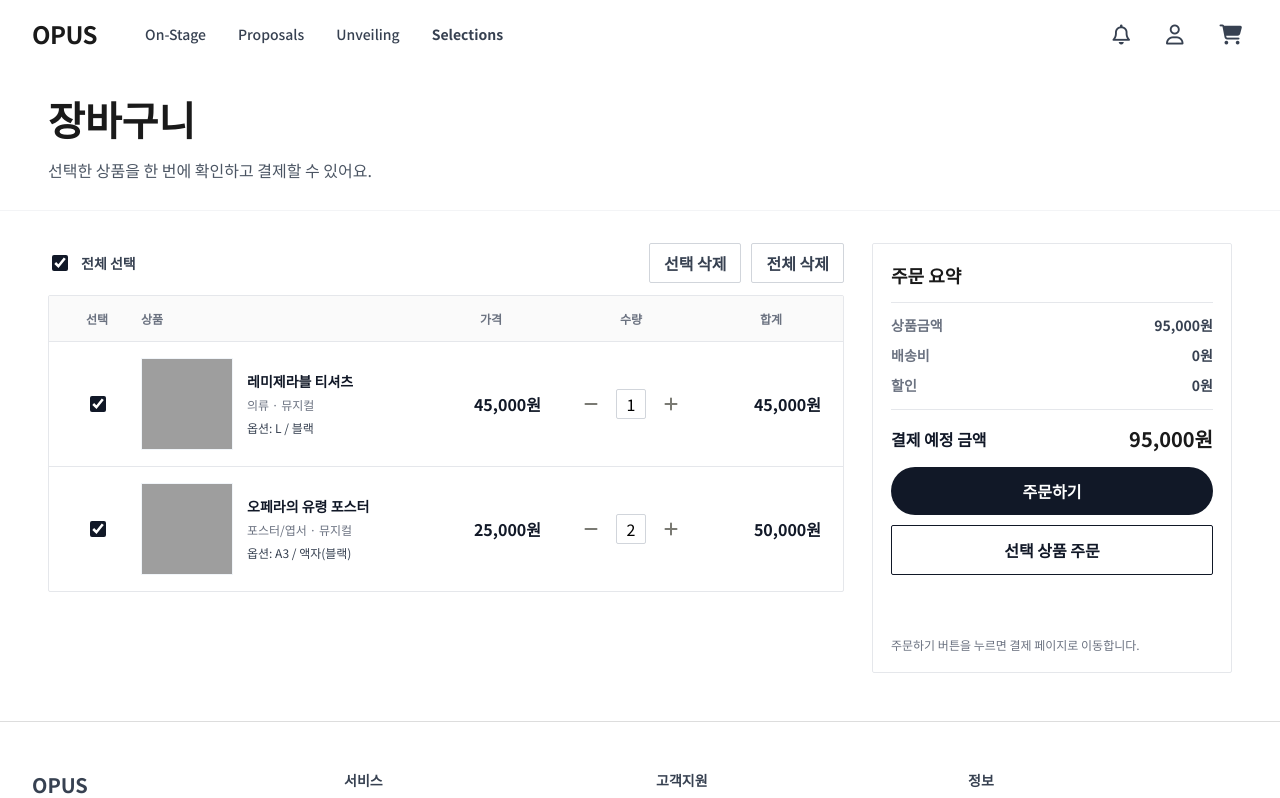
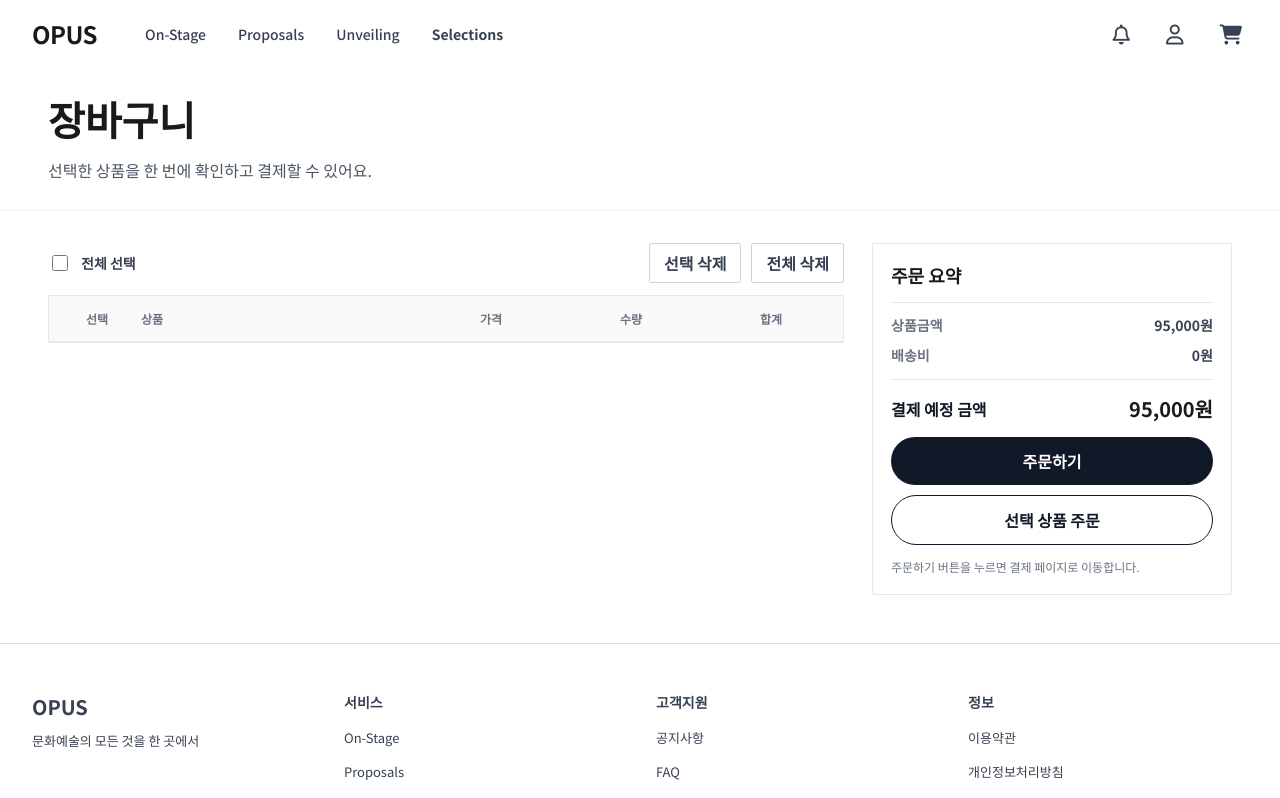
Before and after one commit to NiKangNaeKang/OPUS, a React (Vite) app in the folder opus/: page /selections/cart in a window 1280 px wide. Shown: the top 798 px of the page. Built offline with nearby package versions, Linux system fonts and the light colour scheme; grey boxes are pictures that could not be loaded.

Commit message:
0205 장바구니 페이지 구현 중

```diff
--- a/opus/src/css/cart.css
+++ b/opus/src/css/cart.css
@@ -1,7 +1,6 @@
 /* ============== MAIN LAYOUT ============== */
 
 .cart {
-  padding: 40px 0px;
   max-width: 1440px;
   margin: 0 auto;
 }
@@ -372,13 +371,13 @@
   cursor: pointer;
 }
 
-.btn--solid {
+.btn-solid {
   background: #111827;
   border: 1px solid #111827;
   color: #fff;
 }
 
-.btn--solid:hover {
+.btn-solid:hover {
   background: #374151;
   border-color: #374151;
 }
@@ -387,6 +386,7 @@
   background: #fff;
   color: #111827;
   border: 1px solid #111827;
+  border-radius: 999px;
 }
 
 #option-order:hover {
--- a/opus/src/pages/selections/Cart.jsx
+++ b/opus/src/pages/selections/Cart.jsx
@@ -1,6 +1,12 @@
-import "../../css/cart.css"
+import "../../css/Cart.css"
+import { useCartStore } from "../../store/cartStore";
 
 const Cart = () => {
+
+  const items = useCartStore((s) => s.items);
+  const setQty = useCartStore((s) => s.setQty);
+  const removeItem = useCartStore((s) => s.removeItem);
+  const getTotals = useCartStore((s) => s.getTotals);
 
   return (
     // <!-- MAIN -->
@@ -17,7 +23,7 @@ const Cart = () => {
         <div className="cart-left">
           <div className="cart-toolbar">
             <label className="check">
-            <input type="checkbox" checked />
+              <input type="checkbox" />
               <span>전체 선택</span>
             </label>
 
@@ -37,28 +43,28 @@ const Cart = () => {
             </div>
 
             {/* <!-- row 1 --> */}
+            {items.map((item, index) => {
               <article className="cart-row">
                 <div className="cart-cell cart-cell--check">
-              <input type="checkbox" checked />
+                  <input type="checkbox" />
                 </div>
 
                 <div className="cart-cell cart-cell--item">
                   <div className="cart-item">
                     <div className="cart-item__thumb">
-                  <img src="https://storage.googleapis.com/uxpilot-auth.appspot.com/a7f5aa7753-078f8203afee3d340d1f.png"
-                    alt="레미제라블 티셔츠" />
+                      <img src={`${import.meta.env.VITE_API_URL}${item.thumbnail}`}
+                        alt={item.goodsName} />
                     </div>
 
                     <div className="cart-item__info">
-                  <p className="cart-item__title">레미제라블 티셔츠</p>
-                  <p className="cart-item__meta">의류 · 뮤지컬</p>
-                  <p className="cart-item__option">옵션: L / 블랙</p>
+                      <p className="cart-item__title">{item.goodsName}</p>
+                      <p className="cart-item__option">{`옵션 : ${item.size} / ${item.color}`}</p>
                     </div>
                   </div>
                 </div>
 
                 <div className="cart-cell cart-cell--price">
-              <p className="money">45,000원</p>
+                  <p className="money">{item.unitPrice}</p>
                 </div>
 
                 <div className="cart-cell cart-cell--qty">
@@ -78,49 +84,7 @@ const Cart = () => {
                   <p className="money money--strong">45,000원</p>
                 </div>
               </article>
-
-          {/* <!-- row 2 --> */}
-          <article className="cart-row">
-            <div className="cart-cell cart-cell--check">
-              <input type="checkbox" checked />
-            </div>
-
-            <div className="cart-cell cart-cell--item">
-              <div className="cart-item">
-                <div className="cart-item__thumb">
-                  <img src="https://storage.googleapis.com/uxpilot-auth.appspot.com/09fbe5dfb3-854f6874ce67ddda6d1e.png"
-                    alt="오페라의 유령 포스터" />
-                </div>
-
-                <div className="cart-item__info">
-                  <p className="cart-item__title">오페라의 유령 포스터</p>
-                  <p className="cart-item__meta">포스터/엽서 · 뮤지컬</p>
-                  <p className="cart-item__option">옵션: A3 / 액자(블랙)</p>
-                </div>
-              </div>
-            </div>
-
-            <div className="cart-cell cart-cell--price">
-              <p className="money">25,000원</p>
-            </div>
-
-            <div className="cart-cell cart-cell--qty">
-              <div className="qty">
-                <button className="qty__btn" type="button" aria-label="minus">
-                  <i className="fa-solid fa-minus"></i>
-                </button>
-                <input className="qty__input" type="number" value="2" min="1"
-                  oninput="this.value = this.value.replace(/[^0-9]/g, '')" />
-                <button className="qty__btn" type="button" aria-label="plus">
-                  <i className="fa-solid fa-plus"></i>
-                </button>
-              </div>
-            </div>
-
-            <div className="cart-cell cart-cell--sum">
-              <p className="money money--strong">50,000원</p>
-            </div>
-          </article>
+            })}
           </div>
         </div>
 
@@ -138,10 +102,6 @@ const Cart = () => {
                 <span className="k">배송비</span>
                 <span className="v">0원</span>
               </div>
-            <div className="summary__row">
-              <span className="k">할인</span>
-              <span className="v">0원</span>
-            </div>
             </div>
 
             <div className="summary__total">
@@ -150,8 +110,8 @@ const Cart = () => {
             </div>
 
             <div className="summary__actions">
-            <button className="btn btn--solid" type="button">주문하기</button>
-            <button className="btn btn--outline" id="option-order" type="button">선택 상품 주문</button>
+              <button className="btn btn-solid" type="button">주문하기</button>
+              <button className="btn btn-outline" id="option-order" type="button">선택 상품 주문</button>
             </div>
 
             <p className="summary__note">
--- a/opus/src/pages/selections/SelectionsDetail.jsx
+++ b/opus/src/pages/selections/SelectionsDetail.jsx
@@ -4,7 +4,7 @@ import { useParams } from "react-router-dom";
 import { axiosApi } from "../../api/axiosAPI";
 import Loading from "../../components/common/Loading";
 import "../../css/Selections-detail.css";
-import pic1 from "../../assets/exhibitionExam.png";
+import { useCartStore } from "../../store/cartStore";
 
 
 const SelectionsDetail = () => {
@@ -74,9 +74,11 @@ const SelectionsDetail = () => {
 
   }, [goodsDetail, goodsImgList, goodsOptions])
 
+  const handleTab = (tab) => setTab(tab);
+
   const handleQty = (nextQty) => {
 
-    if (!selectedOptionRow) {
+    if ((hasSize || hasColor) && !selectedOptionRow) {
       alert("옵션을 먼저 선택해주세요.");
       return;
     }
@@ -86,7 +88,9 @@ const SelectionsDetail = () => {
       return;
     }
 
-    if (nextQty > selectedOptionRow.stock) {
+    const stock = effectiveOptionRow?.stock;
+
+    if (stock != null && nextQty > stock) {
       alert("선택 가능한 재고 수량을 초과했습니다.");
       return;
     }
@@ -94,8 +98,6 @@ const SelectionsDetail = () => {
     setQty(nextQty);
 
   }
-
-  const handleTab = (tab) => setTab(tab);
 
   // 옵션 존재 여부
   const hasSize = useMemo(() => goodsOptions.some((opt) => opt.goodsSize), [goodsOptions]);
@@ -151,15 +153,73 @@ const SelectionsDetail = () => {
     return null;
   }, [goodsOptions, hasSize, hasColor, selectedSize, selectedColor]);
 
+  // 옵션이 없는 상품일 때(사이즈/색상 모두 없음) 재고 기준이 될 row
+  const baseOptionRow = useMemo(() => {
+    return goodsOptions?.[0] ?? null; // 보통 1행 있음(둘 다 NULL + stock)
+  }, [goodsOptions]);
+
+  // 실제 수량 제한에 사용할 row (옵션 있으면 선택된 row, 없으면 base row)
+  const effectiveOptionRow = useMemo(() => {
+    if (hasSize || hasColor) return selectedOptionRow; // 옵션 상품
+    return baseOptionRow; // 옵션 없는 상품
+  }, [hasSize, hasColor, selectedOptionRow, baseOptionRow]);
+
   // 옵션 변경 시 재고와 선택 수량 비교 (옵션마다 재고가 다르기 때문!)
   useEffect(() => {
-
-    if (selectedOptionRow != null && qty > selectedOptionRow.stock) {
+    if (effectiveOptionRow != null && qty > effectiveOptionRow.stock) {
       alert("재고 이하의 수량만 선택 가능합니다.");
       setQty(1);
     }
+  }, [effectiveOptionRow, qty]);
 
-  }, [selectedOptionRow])
+  useEffect(() => {
+    setQty(1);
+  }, [selectedOptionRow]);
+
+  // ===== 장바구니 =====
+  const addItem = useCartStore((s) => s.addItem);
+
+  const handleAddToCart = () => {
+    // 옵션 검증
+    if ((hasSize || hasColor) && !selectedOptionRow) {
+      alert("옵션을 먼저 선택해주세요.");
+      return;
+    }
+
+    const row = effectiveOptionRow;
+    if (!row) {
+      alert("상품 정보를 불러오지 못했습니다.");
+      return;
+    }
+
+    // 재고 검증
+    if (row.stock != null && qty > row.stock) {
+      alert("선택 가능한 재고 수량을 초과했습니다.");
+      return;
+    }
+
+    const size = hasSize ? selectedOptionRow?.goodsSize ?? null : null;
+    const color = hasColor ? selectedOptionRow?.goodsColor ?? null : null;
+
+    // 옵션 PK가 있으면 그걸로 cartKey를 만드는 게 가장 안전함
+    // (없으면 goodsNo + size + color 조합으로)
+    const cartKey = `${goodsDetail.goodsNo}|${size ?? "base"}|${color ?? "base"}`;
+
+    addItem({
+      cartKey,
+      goodsNo: goodsDetail.goodsNo,
+      goodsName: goodsDetail.goodsName,
+      thumbnail: goodsDetail.goodsThumbnail,
+      unitPrice: Number(goodsDetail.goodsPrice),
+      deliveryCost: Number(goodsDetail.deliveryCost ?? 0),
+      size,
+      color,
+      qty,
+      stock: row.stock ?? null,
+    });
+
+    alert("장바구니에 담겼습니다.");
+  };
 
   return (
     isLoading ? (
@@ -184,9 +244,6 @@ const SelectionsDetail = () => {
           <div id="product-info" className="goods_info">
             <div className="info__head">
               <h1 className="title">{goodsDetail.goodsName}</h1>
-              <p className="desc">
-                {goodsDetail.goodsInfo}
-              </p>
             </div>
 
             <div className="price-box">
@@ -253,8 +310,10 @@ const SelectionsDetail = () => {
             </div>
 
             {/* 선택 박스: 옵션 row가 확정되면 표시 */}
-            {(selectedOptionRow || (!hasSize && !hasColor)) && (
+            {(selectedOptionRow || (!hasSize && !hasColor && effectiveOptionRow)) && (
               <div className="field selected-field">
+
+                {/* 옵션 있는 경우 */}
                 {selectedOptionRow && (
                   <div className="selected-box">
                     선택된 옵션:
@@ -264,13 +323,20 @@ const SelectionsDetail = () => {
                   </div>
                 )}
 
+                {/* 옵션 없는 경우 */}
+                {!hasSize && !hasColor && effectiveOptionRow && (
+                  <div className="selected-box">
+                    재고: {effectiveOptionRow.stock}
+                  </div>
+                )}
+
                 <label className="field__label">수량</label>
                 <div className="qty">
                   <button className="qty__btn" type="button" id="qtyMinus" aria-label="minus" onClick={() => handleQty(qty - 1)}>
                     <i className="fa-solid fa-minus" aria-hidden="true"></i>
                   </button>
 
-                  <input className="qty_input" type="number" id="qtyInput" value={qty} />
+                  <input className="qty_input" type="number" id="qtyInput" value={qty} readOnly />
 
                   <button className="qty__btn" type="button" id="qtyPlus" aria-label="plus" onClick={() => handleQty(qty + 1)}>
                     <i className="fa-solid fa-plus" aria-hidden="true"></i>
@@ -287,7 +353,7 @@ const SelectionsDetail = () => {
             </div>
 
             <div id="product-actions" className="actions">
-              <button className="goods_btn goods_btn--outline" type="button">장바구니</button>
+              <button className="goods_btn goods_btn--outline" type="button" onClick={handleAddToCart}>장바구니</button>
               <button className="goods_btn goods_btn--solid" type="button">바로 구매</button>
             </div>
 
@@ -320,14 +386,14 @@ const SelectionsDetail = () => {
                 <h2 className="section-title">상품 상세정보</h2>
 
                 <div className="prose">
-                  <p>
+                  <pre>
                     {goodsDetail.goodsInfo}
-                  </p>
+                  </pre>
 
                   <div>
                     {goodsImgList?.map((img) => (
                       <div className="detail-image" key={img.goodsImgNo}>
-                        <img src={img.goodsImgFullpath} />
+                        <img src={`${import.meta.env.VITE_API_URL}${img.goodsImgFullpath}`} />
                       </div>
                     ))}
                   </div>
--- /dev/null
+++ b/opus/src/store/cartStore.js
@@ -0,0 +1,80 @@
+import { create } from "zustand";
+import { persist } from "zustand/middleware";
+
+export const useCartStore = create(
+  persist(
+    (set, get) => ({
+      items: [],
+
+      // 서버에서 장바구니를 받아 한 번에 주입할 때(로그인/새로고침 후)
+      setItems: (items) => set({ items: Array.isArray(items) ? items : [] }),
+
+      // 장바구니 담기(동일 옵션이면 qty 누적)
+      addItem: (item) => {
+        const items = get().items;
+        const idx = items.findIndex((i) => i.cartKey === item.cartKey);
+
+        // 신규 추가
+        if (idx === -1) {
+          set({ items: [...items, item] });
+          return;
+        }
+
+        // 기존 옵션이면 qty 누적
+        const prev = items[idx];
+        const stock = prev.stock ?? item.stock; // 둘 중 있는 값으로 재고 판단
+        const nextQty = prev.qty + item.qty;
+
+        if (stock != null && nextQty > stock) {
+          alert("선택 가능한 재고 수량을 초과했습니다.");
+          return;
+        }
+
+        const nextItems = [...items];
+        nextItems[idx] = { ...prev, qty: nextQty, stock };
+        set({ items: nextItems });
+      },
+
+      // 수량 변경
+      setQty: (cartKey, qty) => {
+        const items = get().items;
+        const idx = items.findIndex((i) => i.cartKey === cartKey);
+        if (idx === -1) return;
+
+        const target = items[idx];
+
+        if (qty < 1) {
+          alert("최소 수량은 1개입니다.");
+          return;
+        }
+
+        if (target.stock != null && qty > target.stock) {
+          alert("선택 가능한 재고 수량을 초과했습니다.");
+          return;
+        }
+
+        const nextItems = [...items];
+        nextItems[idx] = { ...target, qty };
+        set({ items: nextItems });
+      },
+
+      // 삭제
+      removeItem: (cartKey) => {
+        set({ items: get().items.filter((i) => i.cartKey !== cartKey) });
+      },
+
+      // 비우기
+      clear: () => set({ items: [] }),
+
+      // 합계 계산(필요할 때 호출)
+      getTotals: () => {
+        const items = get().items;
+        const goodsTotal = items.reduce((sum, i) => sum + i.unitPrice * i.qty, 0);
+        const shippingTotal = items.reduce((sum, i) => sum + (i.deliveryCost ?? 0), 0);
+        const grandTotal = goodsTotal + shippingTotal;
+        return { goodsTotal, shippingTotal, grandTotal };
+      },
+    }),
+    { name: "opus_cart" } // localStorage key
+  )
+);
```
Also changed, not shown: opus/src/css/Selections-detail.css (+42 -3 lines), opus/src/pages/selections/Selections.jsx (+11 -22 lines), 2 other files (tests, documents, lock files or other folders). Lines whose indentation alone changed are shown as unchanged.
